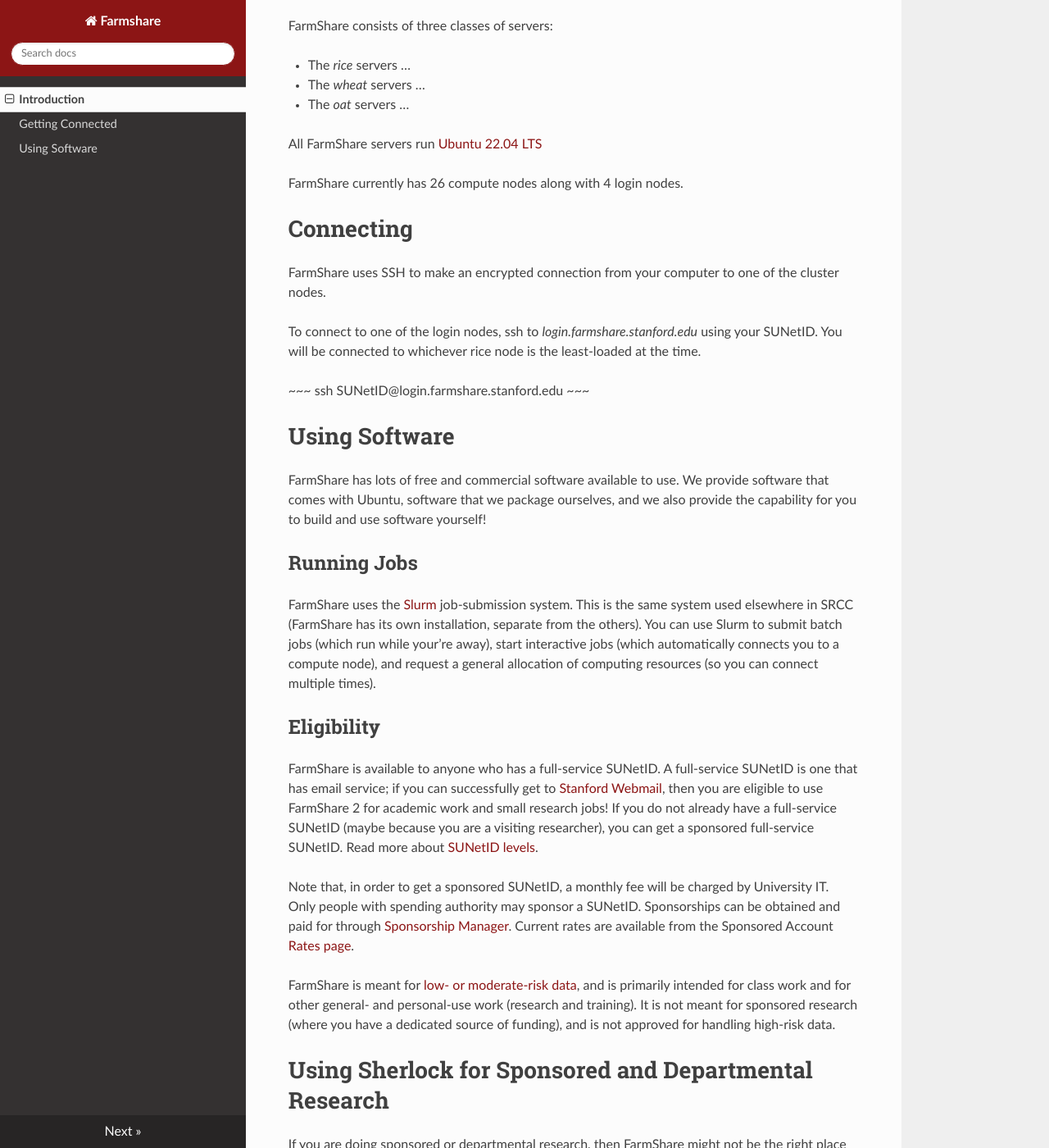
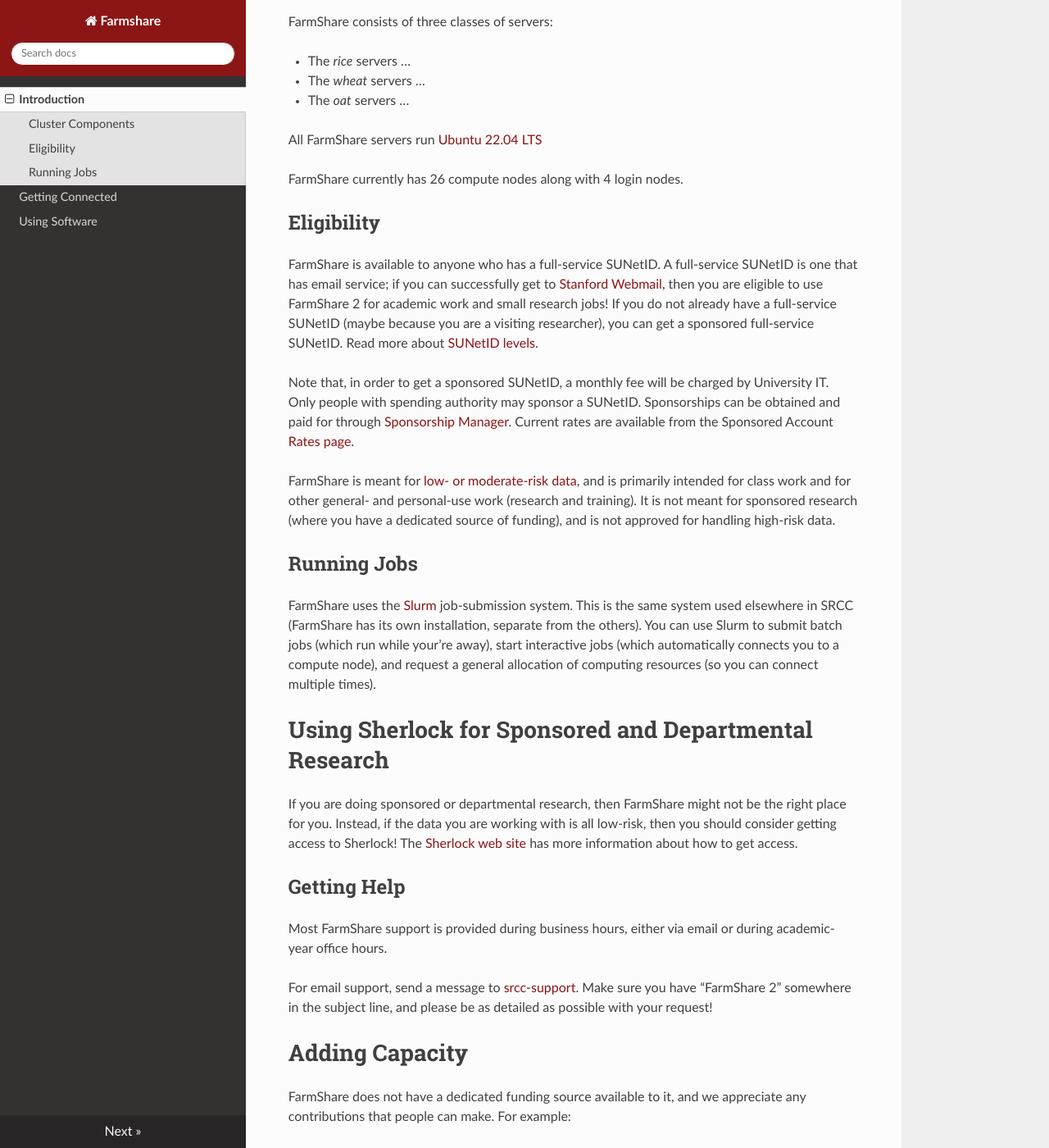
Before and after one commit to stanford-rc/farmshare-docs, an MkDocs documentation site: the page built from docs/index.md, in a window 1280 px wide and 1400 px high, scrolled down 561 px. Shown: the whole window at 82% size. Built offline with MkDocs 1.6.1, drawn with Linux system fonts in a browser that asks for light colours; nearby versions of some CDN libraries.

Commit message:
Update index.md

```diff
--- a/docs/index.md
+++ b/docs/index.md
@@ -6,7 +6,7 @@
 
 The FarmShare resources are focused on making it easier to learn how to parallelize research computing tasks and use research software including a “scheduler” or “distributed resource management system” to submit compute jobs. By using FarmShare, new researchers can more easily adapt to using larger clusters when they have big projects that involve using federally funded resources, shared Stanford clusters, or on a small grant funded cluster. Full SUNet (or sponsorship) required.
 
-# Cluster Components
+## Cluster Components
 
 FarmShare consists of three classes of servers:
 
@@ -18,24 +18,6 @@
 
 FarmShare currently has 26 compute nodes along with 4 login nodes.
 
-# Connecting
-
-FarmShare uses SSH to make an encrypted connection from your computer to one of the cluster nodes.
-
-To connect to one of the login nodes, ssh to *login.farmshare.stanford.edu* using your SUNetID. You will be connected to whichever rice node is the least-loaded at the time.
-
- ~~~
-ssh SUNetID@login.farmshare.stanford.edu
-~~~
-
-# Using Software
-
-FarmShare has lots of free and commercial software available to use. We provide software that comes with Ubuntu, software that we package ourselves, and we also provide the capability for you to build and use software yourself!
-
-## Running Jobs
-
-FarmShare uses the [Slurm](http://slurm.schedmd.com/) job-submission system. This is the same system used elsewhere in SRCC (FarmShare has its own installation, separate from the others). You can use Slurm to submit batch jobs (which run while your're away), start interactive jobs (which automatically connects you to a compute node), and request a general allocation of computing resources (so you can connect multiple times).
-
 ## Eligibility
 
 FarmShare is available to anyone who has a full-service SUNetID. A full-service SUNetID is one that has email service; if you can successfully get to [Stanford Webmail](https://webmail.stanford.edu/), then you are eligible to use FarmShare 2 for academic work and small research jobs! If you do not already have a full-service SUNetID (maybe because you are a visiting researcher), you can get a sponsored full-service SUNetID. Read more about [SUNetID levels](https://uit.stanford.edu/service/accounts/sunetids).
@@ -43,6 +25,10 @@
 Note that, in order to get a sponsored SUNetID, a monthly fee will be charged by University IT. Only people with spending authority may sponsor a SUNetID. Sponsorships can be obtained and paid for through [Sponsorship Manager](https://uit.stanford.edu/service/sponsorship/).  Current rates are available from the Sponsored Account [Rates page](https://uit.stanford.edu/rates/sponsorship).
 
 FarmShare is meant for [low- or moderate-risk data](https://uit.stanford.edu/guide/riskclassifications), and is primarily intended for class work and for other general- and personal-use work (research and training). It is not meant for sponsored research (where you have a dedicated source of funding), and is not approved for handling high-risk data.
+
+## Running Jobs
+
+FarmShare uses the [Slurm](http://slurm.schedmd.com/) job-submission system. This is the same system used elsewhere in SRCC (FarmShare has its own installation, separate from the others). You can use Slurm to submit batch jobs (which run while your're away), start interactive jobs (which automatically connects you to a compute node), and request a general allocation of computing resources (so you can connect multiple times).
 
 # Using Sherlock for Sponsored and Departmental Research
 
```
